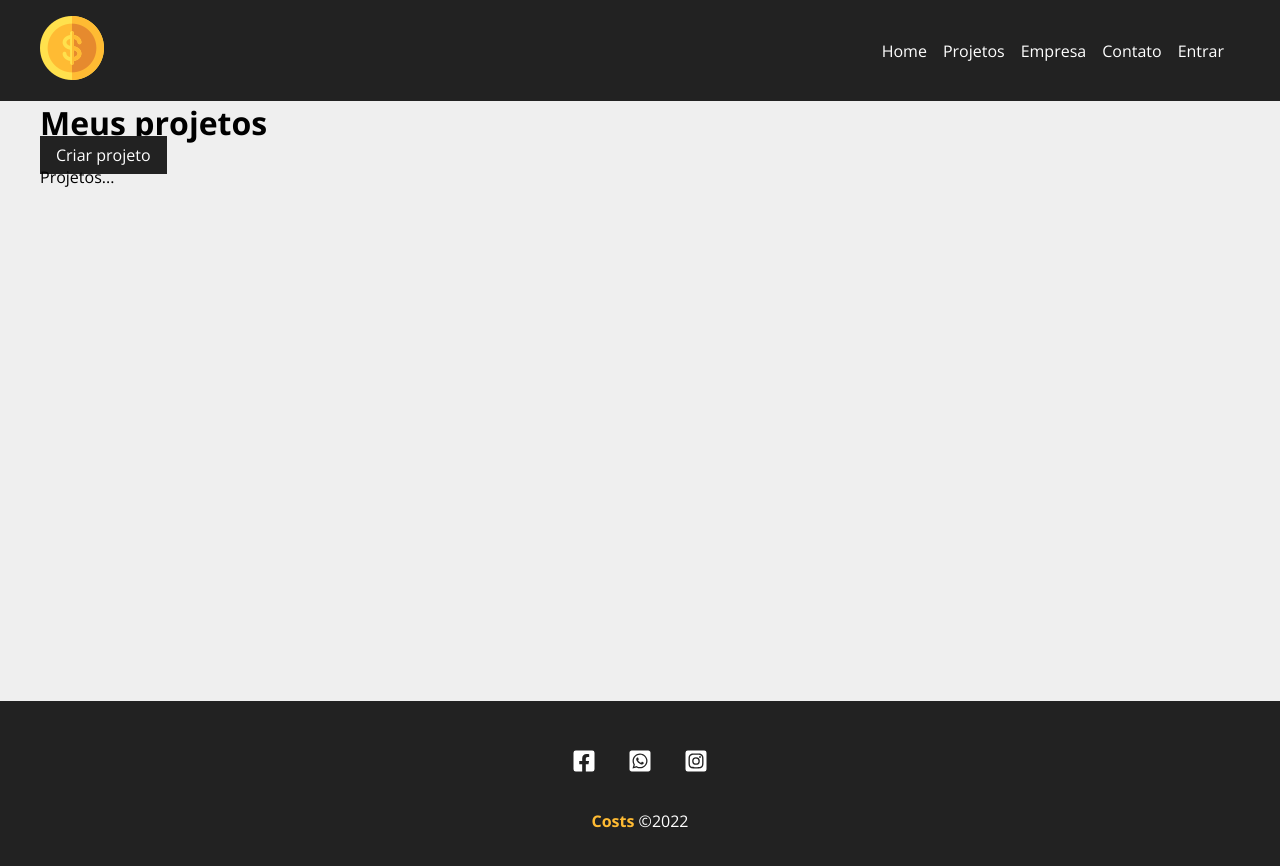
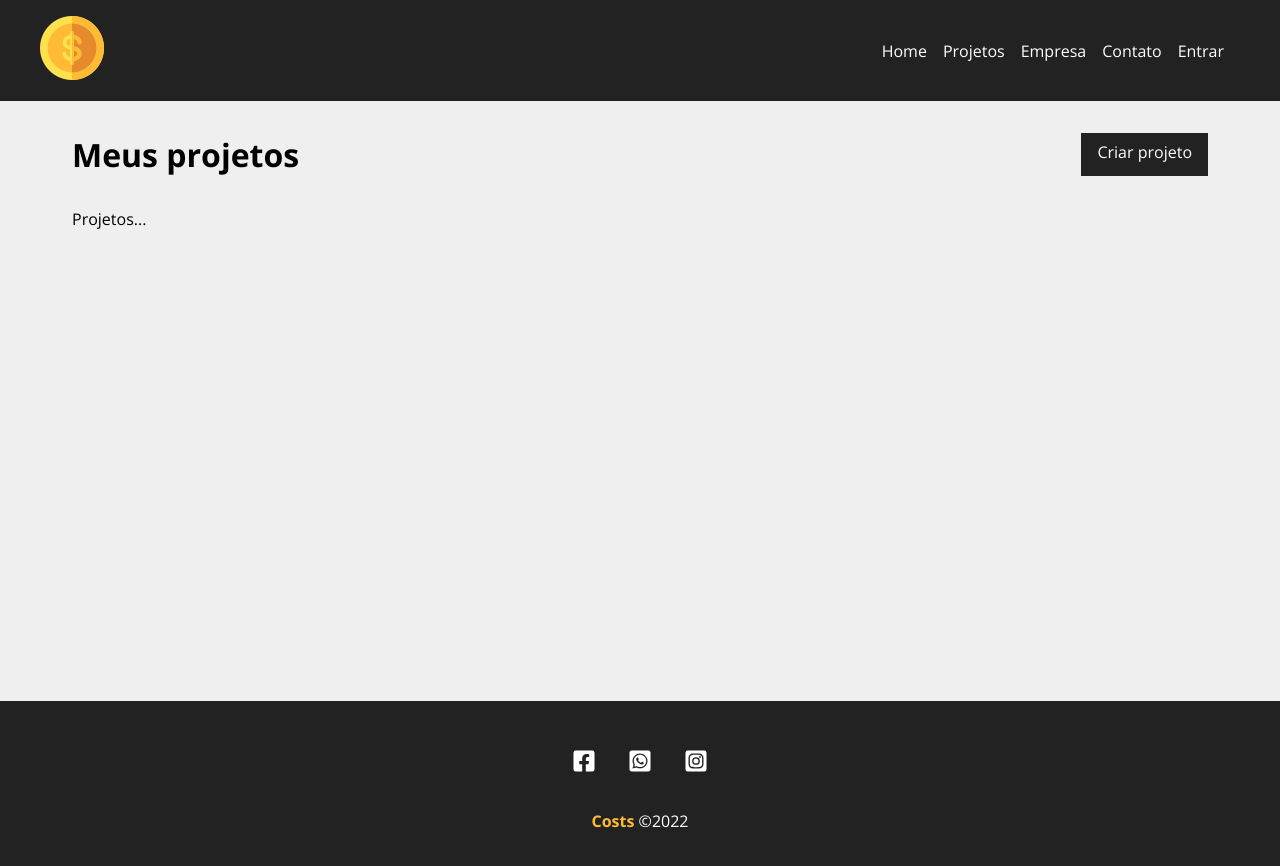
Before and after one commit to RaphaelAlcantara/costs, a React (Create React App) app: page /projects in a window 1280 px wide. Shown: the top 866 px of the page. Built offline with nearby package versions, Linux system fonts and the light colour scheme.

Commit message:
Ajustes em Project para pegar projetos

```diff
--- a/src/components/pages/Project.module.css
+++ b/src/components/pages/Project.module.css
@@ -0,0 +1,11 @@
+.project_container {
+    padding: 2em;
+    width: 100%;
+
+}
+
+.title_container {
+    display: flex;
+    justify-content: space-between;
+    margin-bottom: 2em;
+}
--- a/src/components/pages/Projects.js
+++ b/src/components/pages/Projects.js
@@ -13,11 +13,13 @@ function Projects (){
     }
 
     return (
-        <div>
-            <div>
+        <div className={styles.project_container}>
+            <div className={styles.title_container}>
                 <h1>Meus projetos</h1>
+
                 <LinkButton to="/new-project" text="Criar projeto"/>
             </div>
+
             {message && <Message type="sucess" msg={message}/>}
             <Container customClass="start">
                 <p>Projetos...</p>
```
